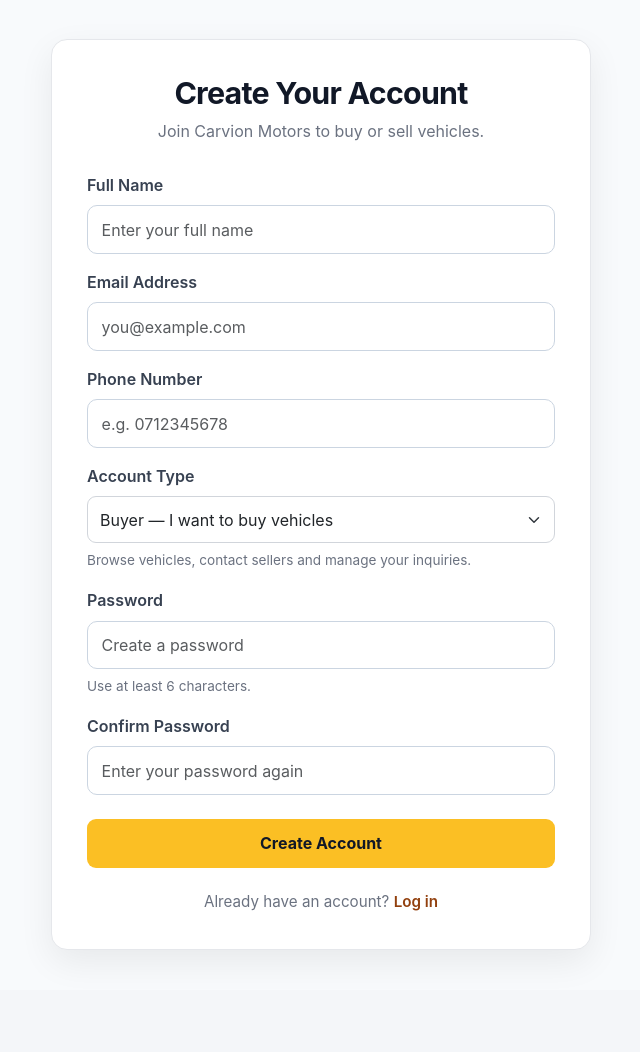
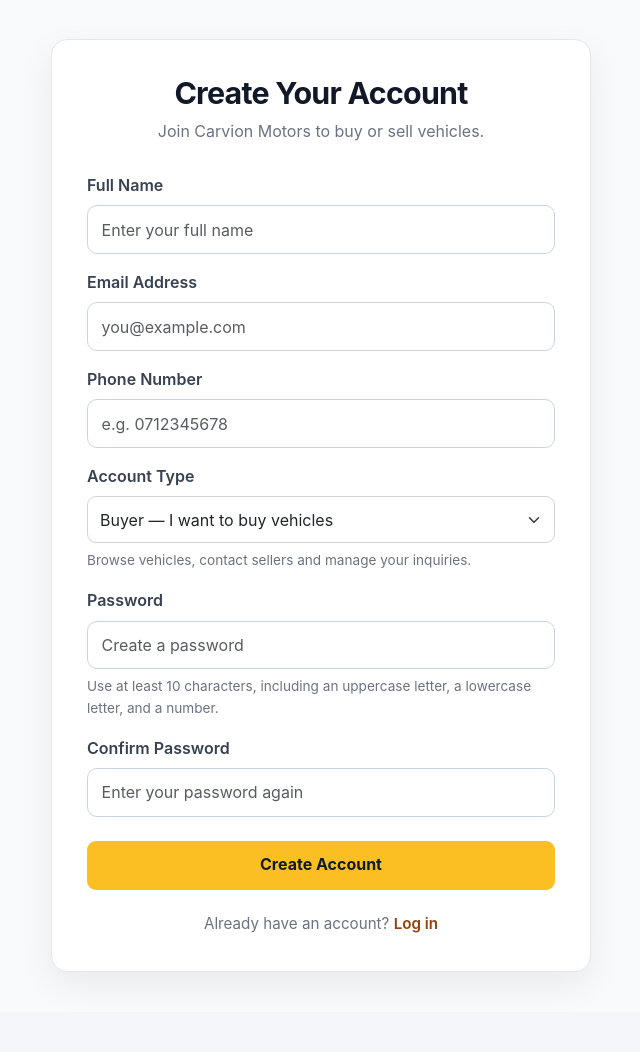
Before and after one commit to markkims001-crypto/carvion-motors, a Flask app: page /register in a window 1280 px wide. Shown: the part 113-1165 px from the top of the page, without its empty margins (319-959 px from the left). Run offline with Flask 3, Linux system fonts and the light colour scheme; some libraries are stand-ins or nearby versions.

Commit message:
Show consistent password requirements on registration form

```diff
--- a/templates/register.html
+++ b/templates/register.html
@@ -252,12 +252,12 @@
                     class="form-control"
                     placeholder="Create a password"
                     autocomplete="new-password"
-                    minlength="6"
+                    minlength="10"
                     required
                 >
 
                 <div class="account-type-help">
-                    Use at least 6 characters.
+                    Use at least 10 characters, including an uppercase letter, a lowercase letter, and a number.
                 </div>
             </div>
 
@@ -274,7 +274,7 @@
                     class="form-control"
                     placeholder="Enter your password again"
                     autocomplete="new-password"
-                    minlength="6"
+                    minlength="10"
                     required
                 >
 
```
